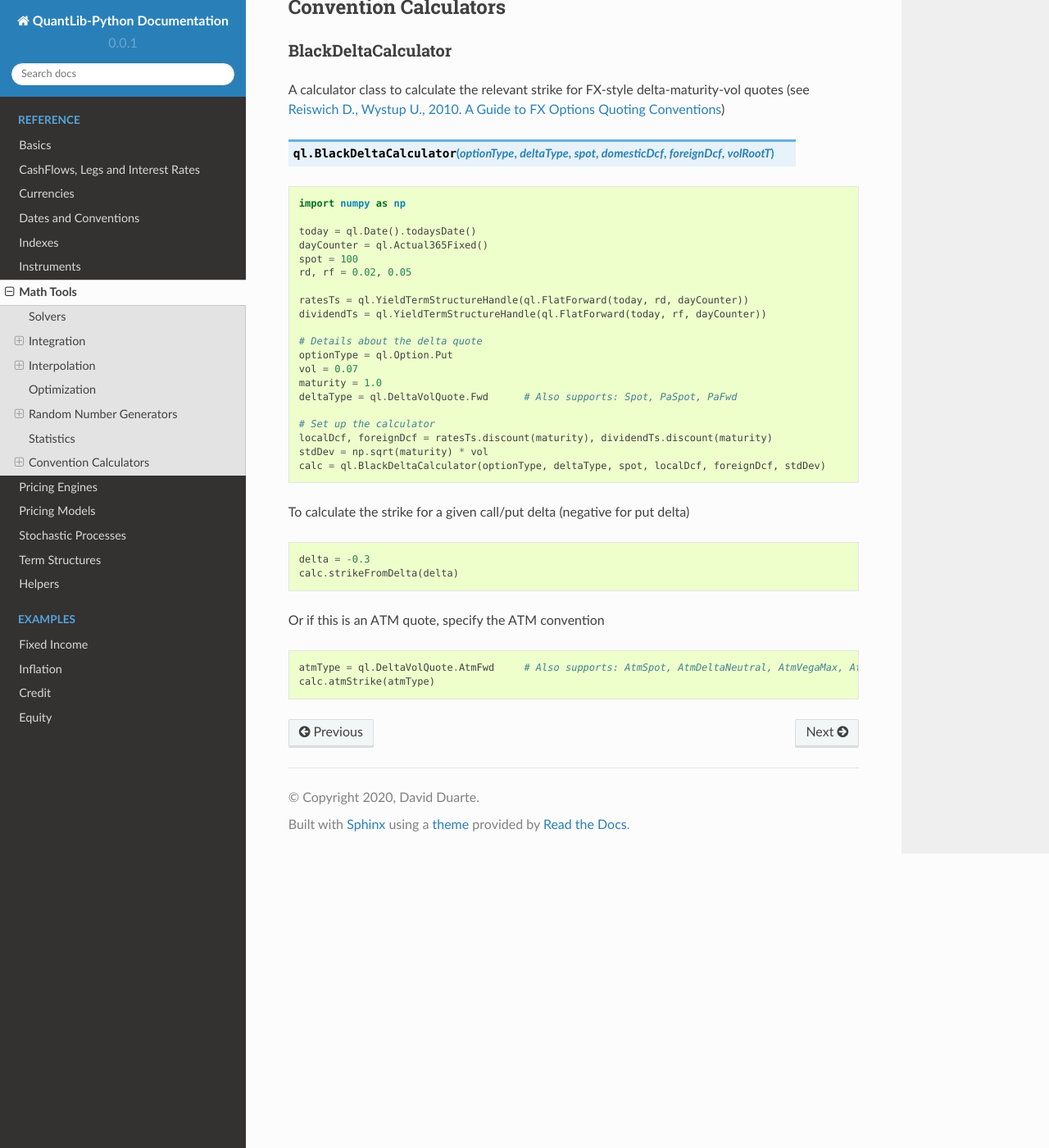
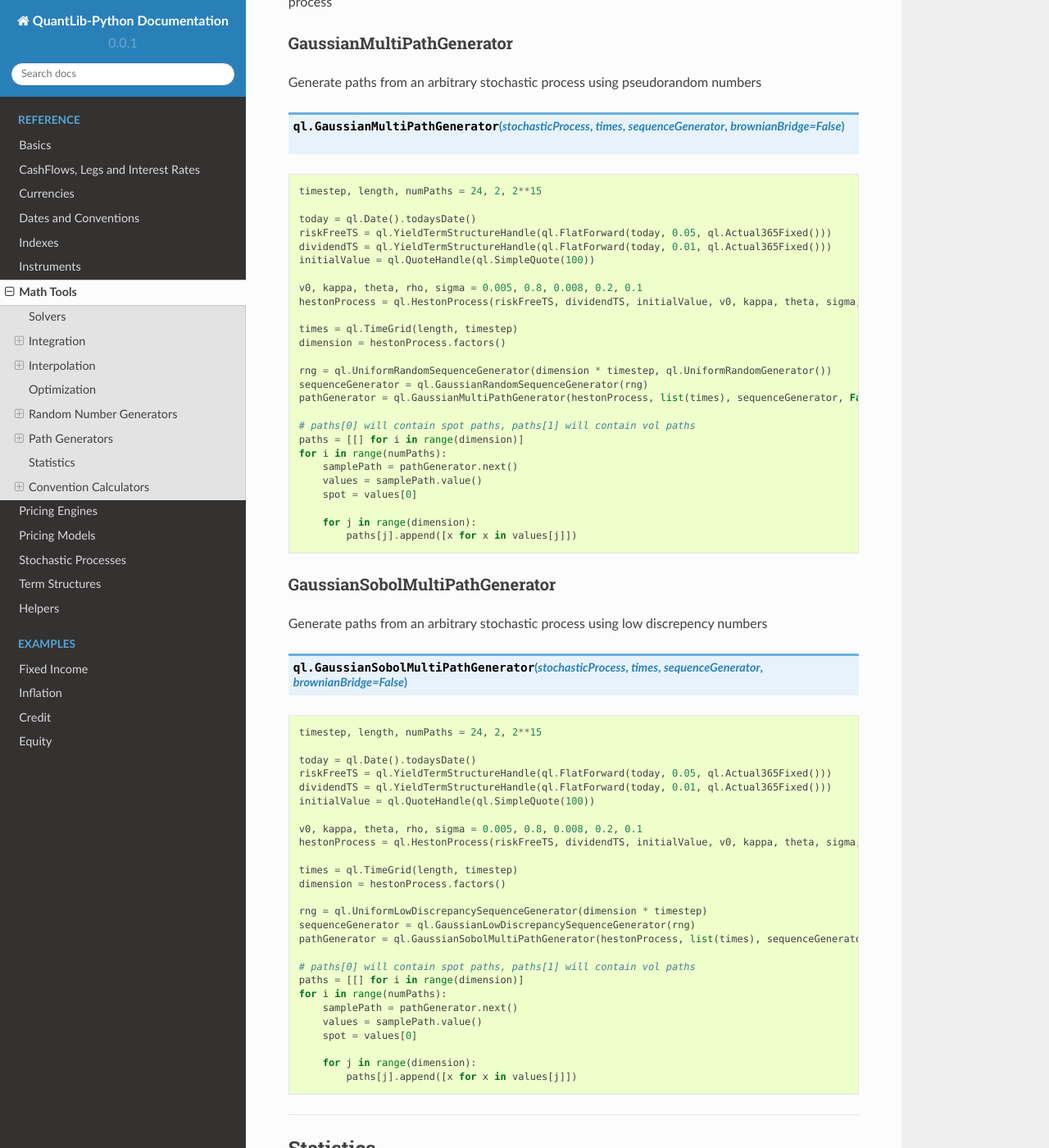
Before and after one commit to nhaga/QuantLib-Python-Docs, a Sphinx documentation site: the page built from docs/mathTools.rst, in a window 1280 px wide and 1400 px high, scrolled down 7577 px. Shown: the whole window at 82% size. Built offline with Sphinx 7.4.7 and the Read the Docs theme 2.0.0, drawn with Linux system fonts in a browser that asks for light colours; formulas are drawn with MathJax 3; some of the changed text lies outside the part shown.

Commit message:
Add documentation for PSR and Sobol Path Generators

```diff
--- a/docs/mathTools.rst
+++ b/docs/mathTools.rst
@@ -369,6 +369,88 @@ Member functions of `SobolRsg`,
 
 -------
 
+
+Path Generators
+###############
+
+QuantLib provides several wrapper functions to produce sample paths from a given stochastic process
+
+GaussianMultiPathGenerator
+--------------------------
+
+Generate paths from an arbitrary stochastic process using pseudorandom numbers
+
+.. function:: ql.GaussianMultiPathGenerator(stochasticProcess, times, sequenceGenerator, brownianBridge=False)
+
+.. code-block:: python
+
+    timestep, length, numPaths = 24, 2, 2**15
+
+    today = ql.Date().todaysDate()
+    riskFreeTS = ql.YieldTermStructureHandle(ql.FlatForward(today, 0.05, ql.Actual365Fixed()))
+    dividendTS = ql.YieldTermStructureHandle(ql.FlatForward(today, 0.01, ql.Actual365Fixed()))
+    initialValue = ql.QuoteHandle(ql.SimpleQuote(100))
+
+    v0, kappa, theta, rho, sigma = 0.005, 0.8, 0.008, 0.2, 0.1
+    hestonProcess = ql.HestonProcess(riskFreeTS, dividendTS, initialValue, v0, kappa, theta, sigma, rho)
+
+    times = ql.TimeGrid(length, timestep)
+    dimension = hestonProcess.factors()
+
+    rng = ql.UniformRandomSequenceGenerator(dimension * timestep, ql.UniformRandomGenerator())
+    sequenceGenerator = ql.GaussianRandomSequenceGenerator(rng)
+    pathGenerator = ql.GaussianMultiPathGenerator(hestonProcess, list(times), sequenceGenerator, False)
+
+    # paths[0] will contain spot paths, paths[1] will contain vol paths
+    paths = [[] for i in range(dimension)]
+    for i in range(numPaths):
+        samplePath = pathGenerator.next()
+        values = samplePath.value()
+        spot = values[0]
+
+        for j in range(dimension):
+            paths[j].append([x for x in values[j]])
+
+
+GaussianSobolMultiPathGenerator
+-------------------------------
+
+Generate paths from an arbitrary stochastic process using low discrepency numbers
+
+.. function:: ql.GaussianSobolMultiPathGenerator(stochasticProcess, times, sequenceGenerator, brownianBridge=False)
+
+.. code-block:: python
+
+    timestep, length, numPaths = 24, 2, 2**15
+
+    today = ql.Date().todaysDate()
+    riskFreeTS = ql.YieldTermStructureHandle(ql.FlatForward(today, 0.05, ql.Actual365Fixed()))
+    dividendTS = ql.YieldTermStructureHandle(ql.FlatForward(today, 0.01, ql.Actual365Fixed()))
+    initialValue = ql.QuoteHandle(ql.SimpleQuote(100))
+
+    v0, kappa, theta, rho, sigma = 0.005, 0.8, 0.008, 0.2, 0.1
+    hestonProcess = ql.HestonProcess(riskFreeTS, dividendTS, initialValue, v0, kappa, theta, sigma, rho)
+
+    times = ql.TimeGrid(length, timestep)
+    dimension = hestonProcess.factors()
+
+    rng = ql.UniformLowDiscrepancySequenceGenerator(dimension * timestep)
+    sequenceGenerator = ql.GaussianLowDiscrepancySequenceGenerator(rng)
+    pathGenerator = ql.GaussianSobolMultiPathGenerator(hestonProcess, list(times), sequenceGenerator, False)
+
+    # paths[0] will contain spot paths, paths[1] will contain vol paths
+    paths = [[] for i in range(dimension)]
+    for i in range(numPaths):
+        samplePath = pathGenerator.next()
+        values = samplePath.value()
+        spot = values[0]
+
+        for j in range(dimension):
+            paths[j].append([x for x in values[j]])
+
+-------
+
+
 Statistics
 ##########
 
```
